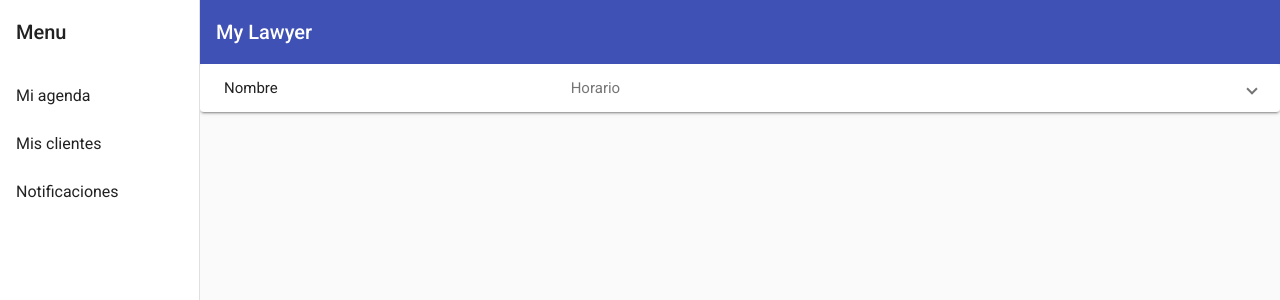
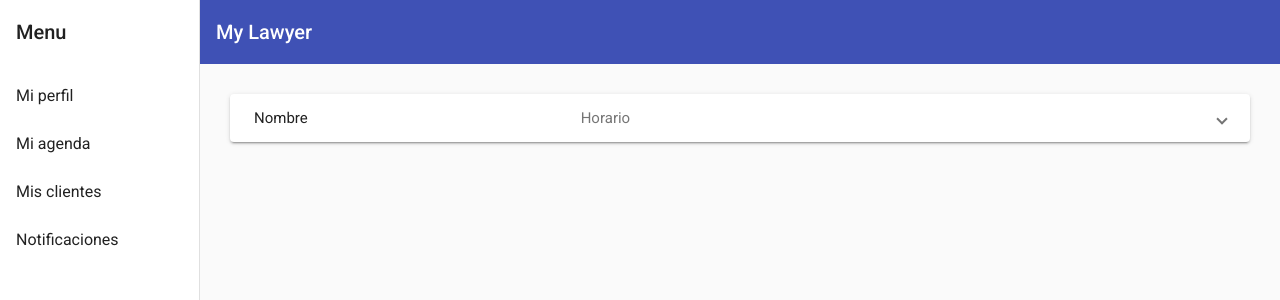
Before and after one commit to aplicaciones-open-source-202201-es5c/frontend-mylawyer, an Angular app: page /clients in a window 1280 px wide. Shown: the top 300 px of the page. Built offline with nearby package versions, Linux system fonts and the light colour scheme.

Commit message:
Corrected Views
It features a profile view after the user clicks another segment.

```diff
--- a/src/app/app-routing.module.ts
+++ b/src/app/app-routing.module.ts
@@ -1,7 +1,7 @@
 import { NgModule } from '@angular/core';
 import { Routes, RouterModule } from '@angular/router';
 
-import { AppointmentsComponent } from './appointments/pages/appointments/appointments.component';
+import { AppointmentsComponent} from "./appointments/pages/appointments/appointments.component";
 import { ClientsComponent} from "./clients/pages/clients/clients.component";
 import { PagesComponent} from "./notifications/pages/notifications/pages.component";
 import {IndexComponent} from "./index/pages/index.component";
@@ -9,6 +9,7 @@ import {IndexComponent} from "./index/pages/index.component";
 
 const routes: Routes = [
   { path: '', component: IndexComponent },
+  { path: 'profile', component: IndexComponent },
   { path: 'clients', component: ClientsComponent },
   { path: 'appointments', component: AppointmentsComponent },
   { path: 'notifications', component: PagesComponent }
--- a/src/app/app.module.ts
+++ b/src/app/app.module.ts
@@ -20,6 +20,7 @@ import {MatPaginatorModule} from "@angular/material/paginator";
 import { ClientsComponent } from './clients/pages/clients/clients.component';
 import { PagesComponent } from './notifications/pages/notifications/pages.component';
 import { IndexComponent} from "./index/pages/index.component";
+import { HttpClientModule} from "@angular/common/http";
 
 @NgModule({
   declarations: [
@@ -44,7 +45,8 @@ import { IndexComponent} from "./index/pages/index.component";
     MatDividerModule,
     MatProgressBarModule,
     MatTableModule,
-    MatPaginatorModule
+    MatPaginatorModule,
+    HttpClientModule
   ],
   providers: [],
   bootstrap: [AppComponent]
--- a/src/app/clients/pages/clients/clients.component.css
+++ b/src/app/clients/pages/clients/clients.component.css
@@ -0,0 +1,3 @@
+.client{
+  padding: 30px;
+}
--- a/src/app/my-lawyer-navigation/my-lawyer-navigation.component.html
+++ b/src/app/my-lawyer-navigation/my-lawyer-navigation.component.html
@@ -5,6 +5,7 @@
       [opened]="(isHandset$ | async) === false">
     <mat-toolbar>Menu</mat-toolbar>
     <mat-nav-list>
+      <a mat-list-item href="/profile">Mi perfil</a>
       <a mat-list-item href="/appointments">Mi agenda</a>
       <a mat-list-item href="/clients">Mis clientes</a>
       <a mat-list-item href="/notifications">Notificaciones</a>
```
